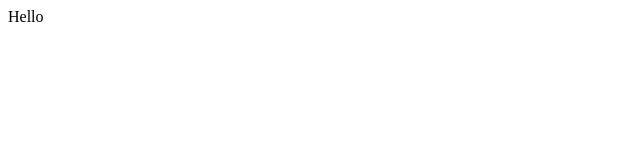
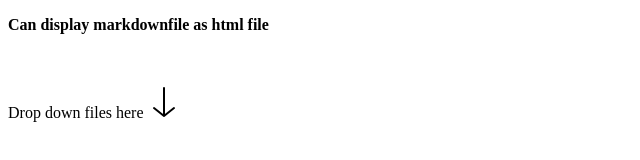
Before and after one commit to bhagyajkumar/electron-hn, an Electron app: page renderer/index.html in a window 800 px wide. Shown: the whole page, without its empty margins (0-640 px from the left). Drawn offline with Linux system fonts and the light colour scheme.

Commit message:
front page updated

```diff
--- a/main.js
+++ b/main.js
@@ -23,7 +23,7 @@ function createWindow() {
 
 
     console.log(html);
-    win.loadURL(`data:text/html;charset=utf-8,${html}`)
+    win.loadFile(`./renderer/index.html`)
 }
 
 
--- a/renderer/index.html
+++ b/renderer/index.html
@@ -7,6 +7,15 @@
     <title>Document</title>
 </head>
 <body>
-    Hello
+    <p><strong>Can display markdownfile as html file</strong></p>
+    <br>
+    <br>
+    <div>
+        Drop down files here
+        <svg id="i-arrow-bottom" xmlns="http://www.w3.org/2000/svg" viewBox="0 0 32 32" width="32" height="32" fill="none" stroke="currentcolor" stroke-linecap="round" stroke-linejoin="round" stroke-width="2">
+            <path d="M6 22 L16 30 26 22 M16 30 L16 2" />
+        </svg>
+    </div>
+
 </body>
 </html>
```
